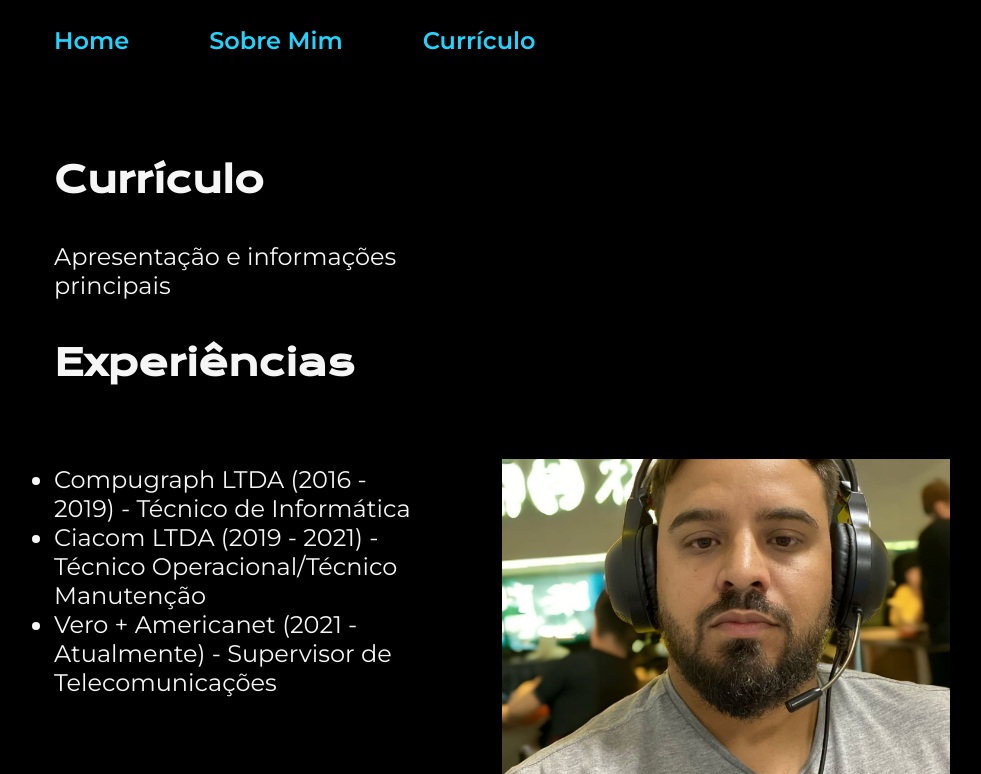
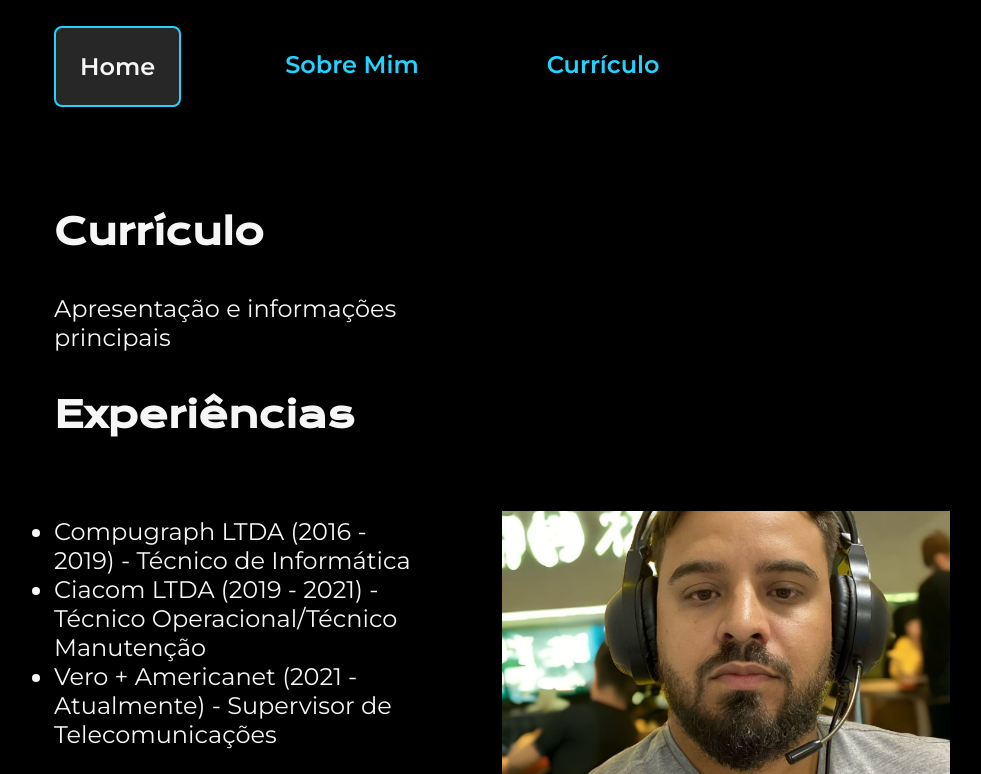
Before and after one commit to andreewgms/portfolio, a plain HTML site: page curriculo.html in a window 1280 px wide. In both pictures the pointer is over the link "Home". Shown: the top 774 px of the page, without its empty margins (138-1119 px from the left). Drawn offline with nearby package versions, Linux system fonts and the light colour scheme.

Commit message:
Update Visual content

```diff
--- a/Styles/Styles.css
+++ b/Styles/Styles.css
@@ -34,8 +34,15 @@ body {
     font-weight: 600;
     color: var(--third-color);
     text-decoration: none;
+    padding: 1em;
 }
+.cabecalho__menu__link:hover {
+    background-color: var(--hover-color);
+    color: var(--seconday-color);
+    border: 2px solid var(--third-color);
+    border-radius: 8px;
 
+}
 
 .destaque {
     color: var(--third-color);
@@ -97,7 +104,7 @@ body {
     font-family: var(--text-font);
     font-weight: 600;
 }
-.presentation__links__link:hover {
+.presentation__links__navigation:hover {
     background-color: var(--hover-color);
     /* padding: 3%; */
 }
```
Also changed, not shown: index.html (+1 -1 lines).
